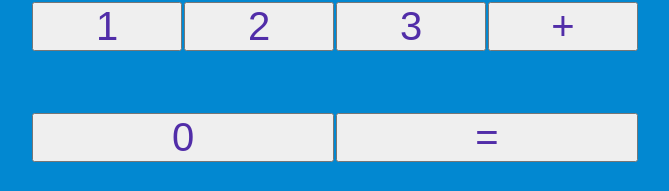
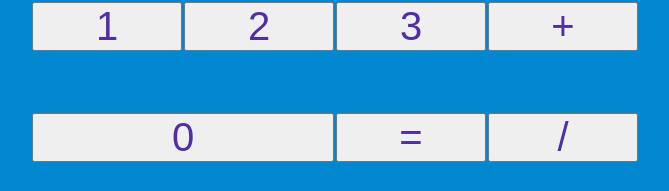
Before and after one commit to Hashir-Khan777/JS-calculator, a plain HTML site: page index.html in a window 1280 px wide. Shown: the part 606-797 px from the top of the page, without its empty margins (305-974 px from the left). Drawn offline with Linux system fonts and the light colour scheme.

Commit message:
Calculator App

```diff
--- a/app.js
+++ b/app.js
@@ -1,7 +1,14 @@
 var input = document.querySelector("input");
 var btn = document.querySelector("button");
 function nmbr(num) {
-  input.value += num;
+  var opt = ["+", "-", "*", "/"];
+  var lastValue = input.value.slice(input.value.length - 1);
+  if (opt.indexOf(lastValue) !== -1) {
+    console.log(true);
+  } else {
+    console.log(false);
+    input.value += num;
+  }
 }
 
 function cls() {
--- a/index.html
+++ b/index.html
@@ -36,7 +36,8 @@
         </tr>
         <tr>
           <td colspan="2"><button onclick="nmbr(0)">0</button></td>
-          <td colspan="2"><button onclick="getresult()">=</button></td>
+          <td><button onclick="getresult()">=</button></td>
+          <td><button onclick="nmbr('/')">/</button></td>
         </tr>
       </table>
     </div>
```
